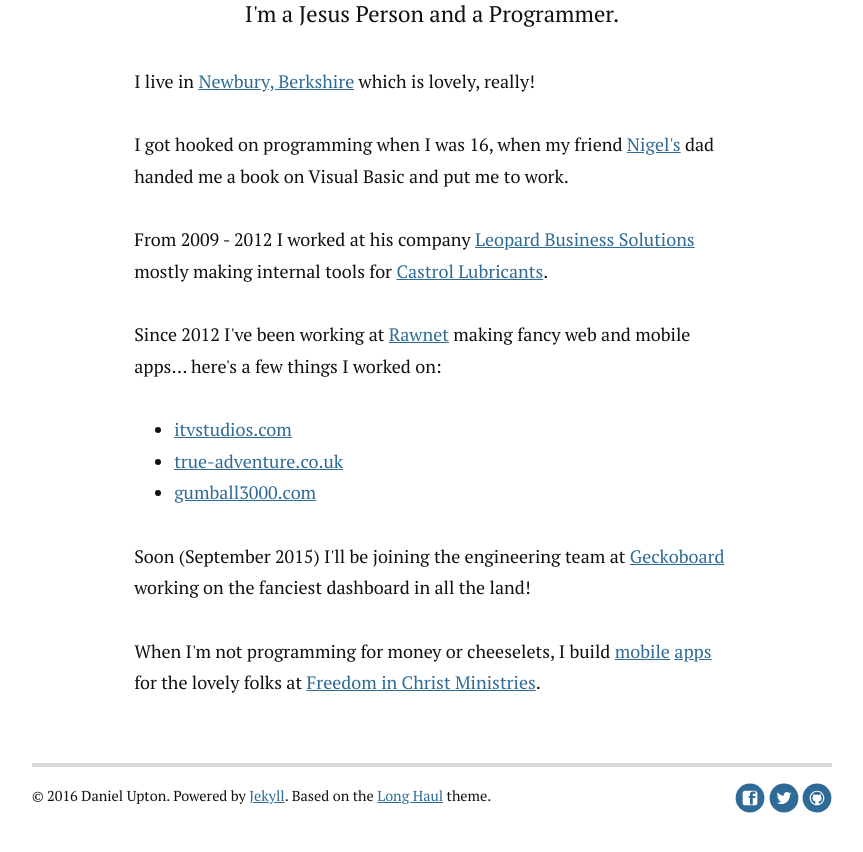
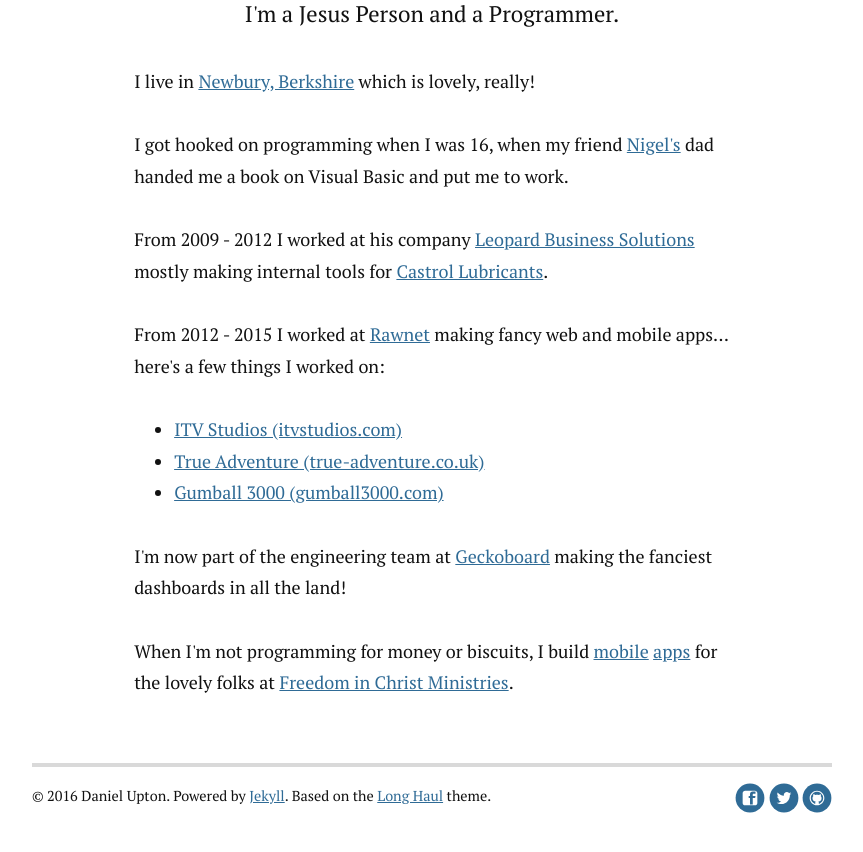
Before and after one commit to boxofrad/boxofrad.github.io, a Jekyll site: the page built from about.md, in a window 1280 px wide and 900 px high, scrolled down 1009 px. Shown: the top 852 px of the window, without its empty margins (208-1071 px from the left). Built offline with Jekyll 4.4.1, drawn with Linux system fonts in a browser that asks for light colours; nearby versions of some CDN libraries; Markdown is read by kramdown in place of the engine named in the settings; comment, search, counter and statistics services are not loaded.

Commit message:
Update the "About Me" page

```diff
--- a/about.md
+++ b/about.md
@@ -15,15 +15,15 @@ permalink: /about/
   <p>I live in <a href="https://en.wikipedia.org/wiki/Newbury,_Berkshire">Newbury, Berkshire</a> which is lovely, really!</p>
   <p>I got hooked on programming when I was 16, when my friend <a href="https://twitter.com/nigelivy">Nigel's</a> dad handed me a book on Visual Basic and put me to work.</p>
   <p>From 2009 - 2012 I worked at his company <a href="http://www.leopardhq.com/">Leopard Business Solutions</a> mostly making internal tools for <a href="https://www.castrol.com/">Castrol Lubricants</a>.</p>
-  <p>Since 2012 I've been working at <a href="http://www.rawnet.com">Rawnet</a> making fancy web and mobile apps&hellip; here's a few things I worked on:</p>
+  <p>From 2012 - 2015 I worked at <a href="http://www.rawnet.com">Rawnet</a> making fancy web and mobile apps&hellip; here's a few things I worked on:</p>
 
   <ul>
-    <li><a href="https://itvstudios.com/">itvstudios.com</a></li>
-    <li><a href="https://true-adventure.co.uk/">true-adventure.co.uk</a></li>
-    <li><a href="http://www.gumball3000.com/">gumball3000.com</a></li>
+    <li><a href="https://itvstudios.com/">ITV Studios (itvstudios.com)</a></li>
+    <li><a href="https://true-adventure.co.uk/">True Adventure (true-adventure.co.uk)</a></li>
+    <li><a href="http://www.gumball3000.com/">Gumball 3000 (gumball3000.com)</a></li>
   </ul>
 
-  <p>Soon (September 2015) I'll be joining the engineering team at <a href="https://www.geckoboard.com/">Geckoboard</a> working on the fanciest dashboard in all the land!</p>
+  <p>I'm now part of the engineering team at <a href="https://www.geckoboard.com/">Geckoboard</a> making the fanciest dashboards in all the land!</p>
 
-  <p>When I'm not programming for money or cheeselets, I build <a href="https://itunes.apple.com/sa/app/ficm-news/id968894251?mt=8">mobile</a> <a href="https://play.google.com/store/apps/details?id=com.ficm.News">apps</a> for the lovely folks at <a href="http://www.ficm.org.uk/">Freedom in Christ Ministries</a>.</p>
+  <p>When I'm not programming for money or biscuits, I build <a href="https://itunes.apple.com/sa/app/ficm-news/id968894251?mt=8">mobile</a> <a href="https://play.google.com/store/apps/details?id=com.ficm.News">apps</a> for the lovely folks at <a href="http://www.ficm.org.uk/">Freedom in Christ Ministries</a>.</p>
 </div>
```
